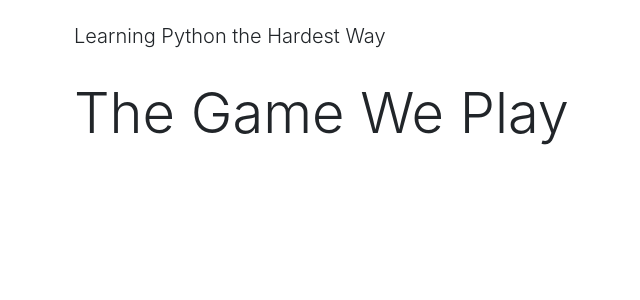
After one commit to almazkun/the_hard_way, a Django app: page /game in a window 1280 px wide. The commit adds this page. Shown: the top 300 px of the page, without its empty margins (11-651 px from the left). Run offline with Django 3.2, Linux system fonts and the light colour scheme; some libraries are stand-ins or nearby versions.

Commit message:
ex52 WIP

```diff
--- a/Python_3/LPTHW_projects/webpage/homepage/urls.py
+++ b/Python_3/LPTHW_projects/webpage/homepage/urls.py
@@ -1,6 +1,9 @@
 from django.urls import path
 
 
-from .views import greeting
+from .views import greeting, game
 
-urlpatterns = [path("", greeting, name="home")]
+urlpatterns = [
+    path("", greeting, name="home"),
+    path("game", game, name="game"),
+]
--- a/Python_3/LPTHW_projects/webpage/homepage/views.py
+++ b/Python_3/LPTHW_projects/webpage/homepage/views.py
@@ -7,3 +7,7 @@
         name["name"] = request.GET["name"]
 
     return render(request, "home.html", name)
+
+
+def game(request):
+    return render(request, "game.html")
--- /dev/null
+++ b/Python_3/LPTHW_projects/webpage/templates/game.html
@@ -0,0 +1,7 @@
+{% extends "base.html" %}
+
+{% block content %}
+    <div>
+        <h2 class="display-4">The Game We Play</h2>
+    </div>
+{% endblock content %}
--- a/Python_3/LPTHW_projects/webpage/templates/home.html
+++ b/Python_3/LPTHW_projects/webpage/templates/home.html
@@ -6,9 +6,9 @@
         {% if name != "unknown" %}
         <h2 class="display-4">Good day, dear <strong>{{ name }}</strong>!</h2>
         <p class="lead">Wish to play a little game?</p>
-        <a href="https://google.com"><button class="btn btn-danger">GO!</button></a>
+        <a href="{% url 'game' %}"><button class="btn btn-danger">GO!</button></a>
         {% else %}
-        <h2>Please, enter your name first:</h2>
+        <h2 class="display-4">Please, enter your name first:</h2>
         <form class="form-inline" method="GET">
             {% csrf_token %}
             <input class="form-control" type="text" name="name">
```
